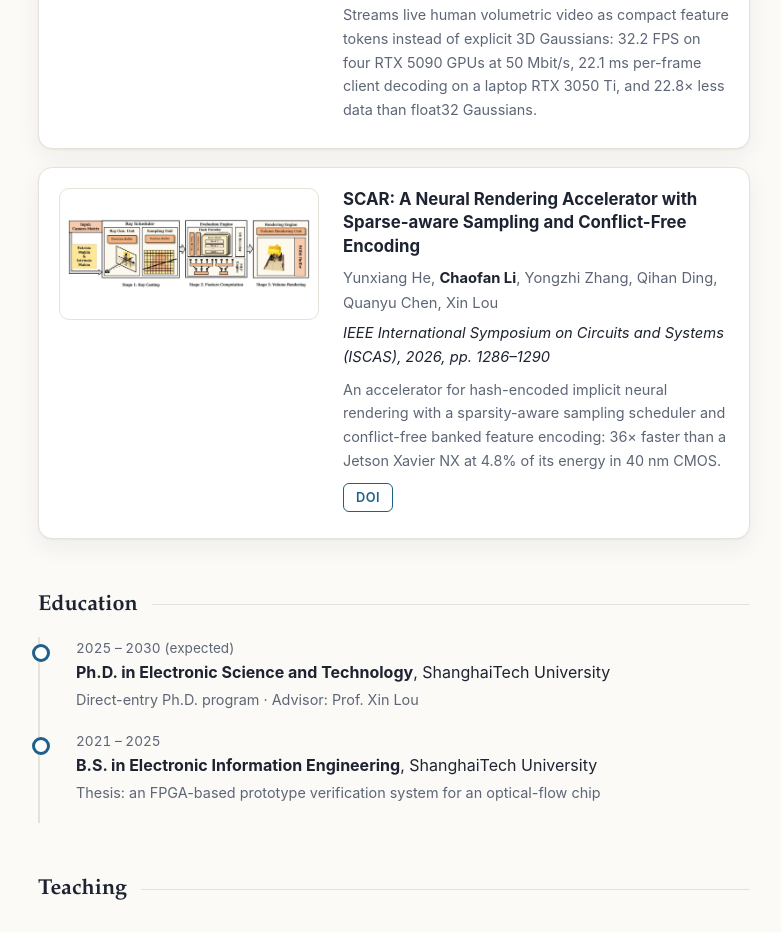
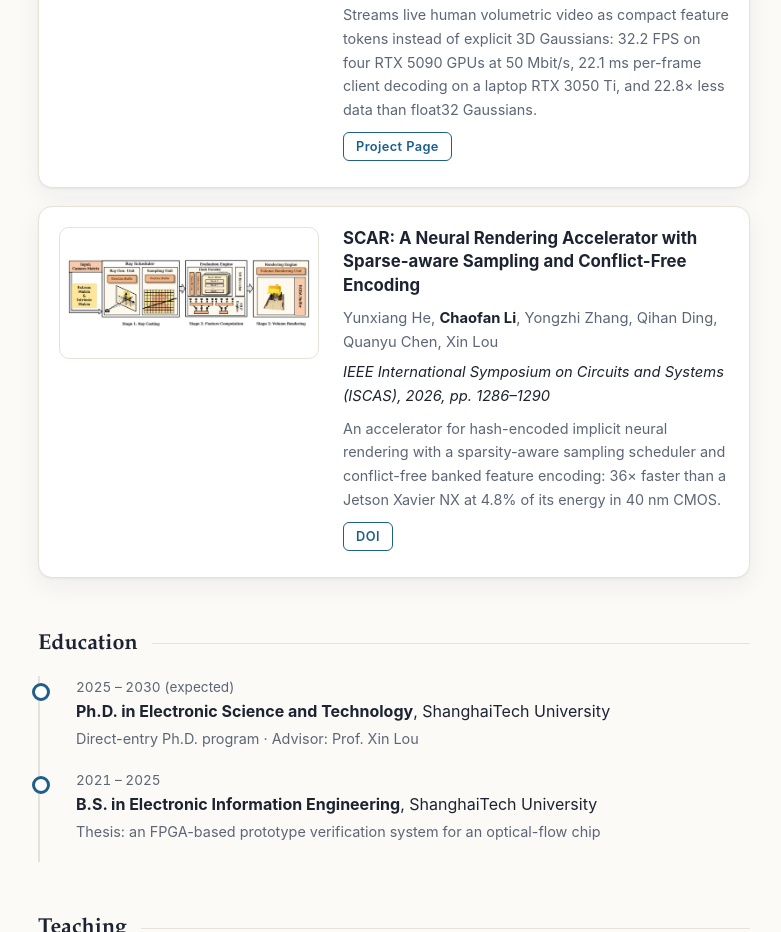
Before and after one commit to Heaticy/Heaticy.github.io, a plain HTML site: page index.html in a window 1280 px wide. Shown: the part 1011-1943 px from the top of the page, without its empty margins (418-1199 px from the left). Drawn offline with Linux system fonts and the light colour scheme.

Commit message:
Link HoloSplat project page

```diff
--- a/index.html
+++ b/index.html
@@ -94,6 +94,9 @@
               32.2 FPS on four RTX 5090 GPUs at 50 Mbit/s, 22.1 ms per-frame client decoding on a laptop
               RTX 3050 Ti, and 22.8× less data than float32 Gaussians.
             </p>
+            <p class="btns">
+              <a class="btn" href="https://heaticy.github.io/HoloSplat/">Project Page</a>
+            </p>
           </div>
         </article>
 
```
